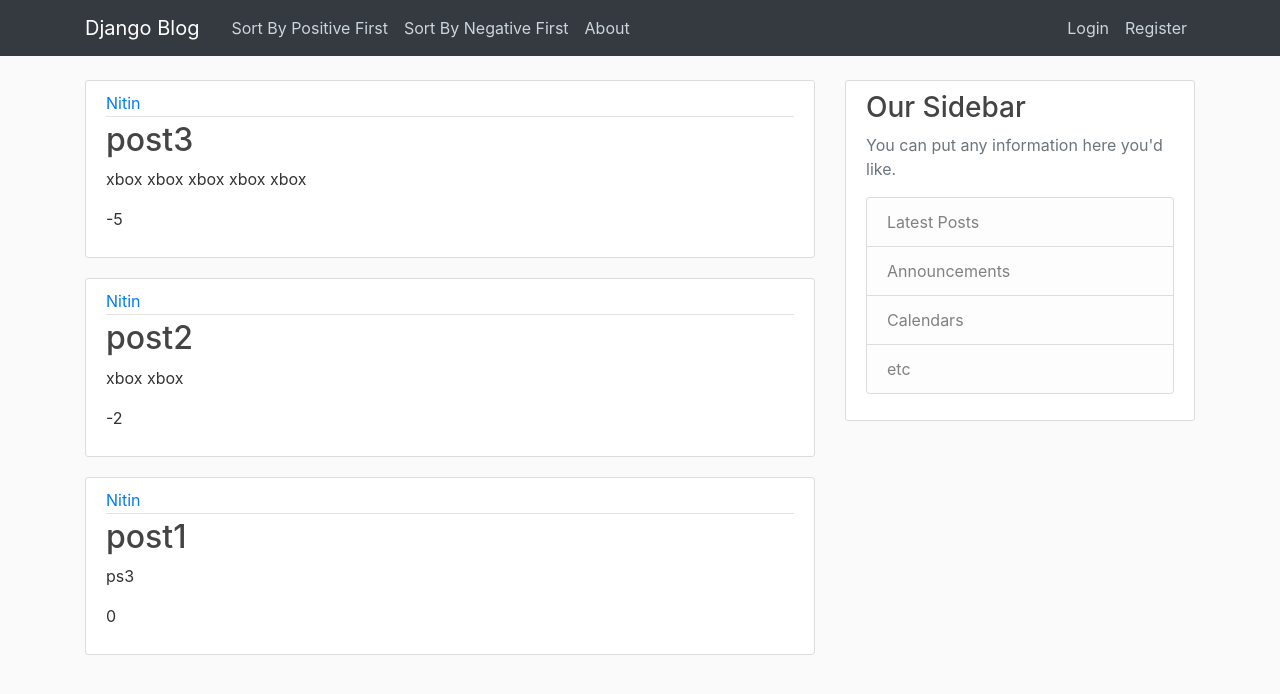
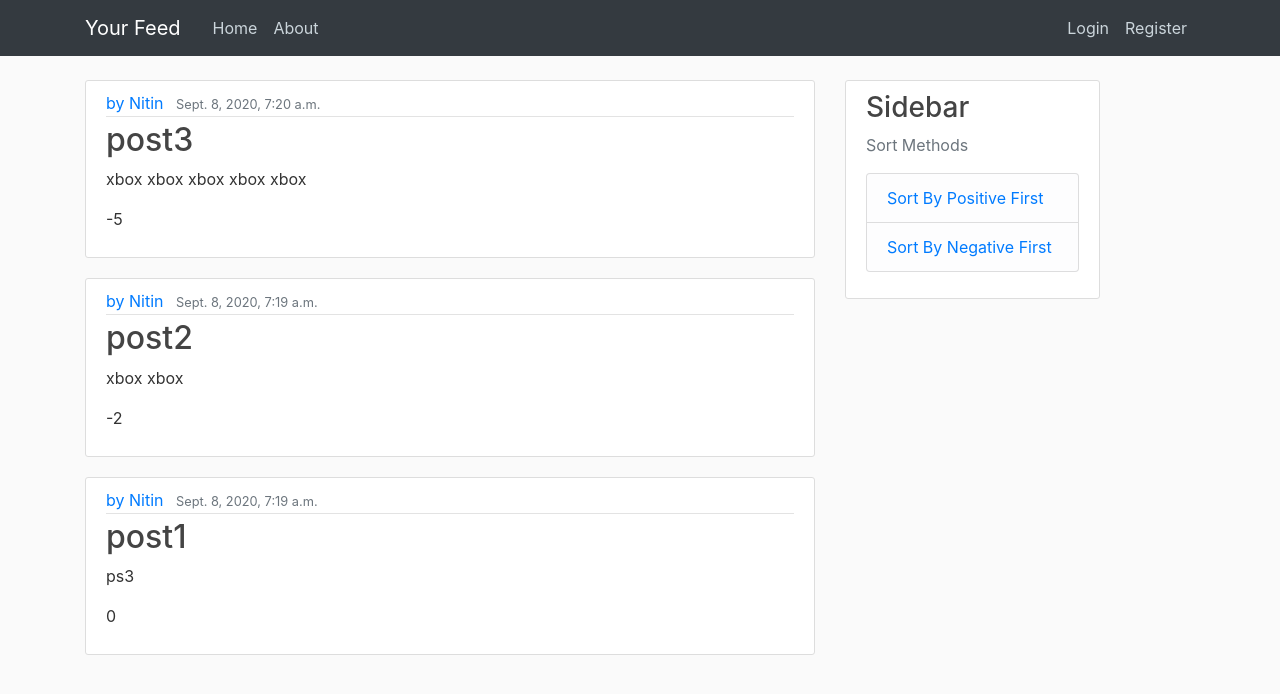
Before and after one commit to NitinN77/social-feed-webapp, a Django app: page / in a window 1280 px wide. Shown: the top 694 px of the page. Run offline with Django 3.2, Linux system fonts and the light colour scheme; data comes from the database, SQL or seed files in the repository; some libraries are stand-ins or nearby versions.

Commit message:
sidebar fix

```diff
--- a/blog/templates/blog/base.html
+++ b/blog/templates/blog/base.html
@@ -19,14 +19,13 @@
         <header class="site-header">
             <nav class="navbar navbar-expand-md navbar-dark bg-dark fixed-top">
               <div class="container">
-                <a class="navbar-brand mr-4" href="{% url 'blog-home' %}">Django Blog</a>
+                <a class="navbar-brand mr-4" href="{% url 'blog-home' %}">Your Feed</a>
                 <button class="navbar-toggler" type="button" data-toggle="collapse" data-target="#navbarToggle" aria-controls="navbarToggle" aria-expanded="false" aria-label="Toggle navigation">
                 <span class="navbar-toggler-icon"></span>
                 </button>
                 <div class="collapse navbar-collapse" id="navbarToggle">
                   <div class="navbar-nav mr-auto">
-                    <a class="nav-item nav-link" href="{% url 'blog-home' %}">Sort By Positive First</a>
-                    <a class="nav-item nav-link" href="{% url 'blog-home1' %}">Sort By Negative First</a>
+                    <a class="nav-item nav-link" href="{% url 'blog-home' %}">Home</a>
                     <a class="nav-item nav-link" href="{% url 'blog-about' %}">About</a>
                   </div>
                   <div class="navbar-nav">
@@ -40,7 +39,7 @@
 
           <main role="main" class="container">
             <div class="row">
-              <div class="col-md-8">
+              <div class="col-md-12">
                 {% if messages %}
                   {% for message in messages %}
                     <div class="alert alert-{{ message.tags }}">
@@ -50,19 +49,6 @@
                 {% endif %}
                 {% block content %}{% endblock %}
               </div>
-              <div class="col-md-4">
-                <div class="content-section">
-                  <h3>Our Sidebar</h3>
-                  <p class='text-muted'>You can put any information here you'd like.
-                    <ul class="list-group">
-                      <li class="list-group-item list-group-item-light">Latest Posts</li>
-                      <li class="list-group-item list-group-item-light">Announcements</li>
-                      <li class="list-group-item list-group-item-light">Calendars</li>
-                      <li class="list-group-item list-group-item-light">etc</li>
-                    </ul>
-                  </p>
-                </div>
-              </div>
             </div>
           </main>
         <script src="https://code.jquery.com/jquery-3.5.1.slim.min.js" integrity="sha384-DfXdz2htPH0lsSSs5nCTpuj/zy4C+OGpamoFVy38MVBnE+IbbVYUew+OrCXaRkfj" crossorigin="anonymous"></script>
--- a/blog/templates/blog/home.html
+++ b/blog/templates/blog/home.html
@@ -18,11 +18,15 @@
     <p>Posts2: </p>
     -->
 
+
+    <div class="row">
+        <div class="col-md-8">
             {% for post in posts2deq%}
             <article class="media content-section">
                 <div class="media-body">
                 <div class="article-metadata">
-            <a class="mr-2" href="#">{{ post.3 }}</a>
+                    <a class="mr-2" href="#">by {{ post.3 }}</a>
+                    <small class="text-muted">{{ post.4 }}</small>
                 </div>
                 <h2><a class="article-title" href="#">{{ post.1 }}</a></h2>
                 <p class="article-content">{{ post.2 }}</p>
@@ -30,4 +34,21 @@
                 </div>
             </article>
             {% endfor %}
+        </div>
+
+        <div class="col-sm-3">
+            <div class="content-section">
+              <h3>Sidebar</h3>
+              <p class='text-muted'>Sort Methods
+                <ul class="list-group">
+                  <li class="list-group-item list-group-item-light"><a href="{% url 'blog-home' %}">Sort By Positive First</a></li>
+                  <li class="list-group-item list-group-item-light"><a href="{% url 'blog-home1' %}">Sort By Negative First</a></li>
+                </ul>
+              </p>
+            </div>
+        </div>
+    </div>
+
+
+
 {% endblock content %}
--- a/blog/views.py
+++ b/blog/views.py
@@ -18,10 +18,10 @@ posts2rdeq = []
 #p1.save()
 
 for post in Post.objects.all():
-   posts2.append([-valcalc(post.content),post.title,post.content,post.author,])
+   posts2.append([-valcalc(post.content),post.title,post.content,post.author,post.date_posted])
 
 for post in Post.objects.all():
-   posts2r.append([valcalc(post.content),post.title,post.content,post.author,])
+   posts2r.append([valcalc(post.content),post.title,post.content,post.author,post.date_posted])
 
 for x in posts2:
     pq.put(x)
```
Lines whose indentation alone changed are shown as unchanged.
